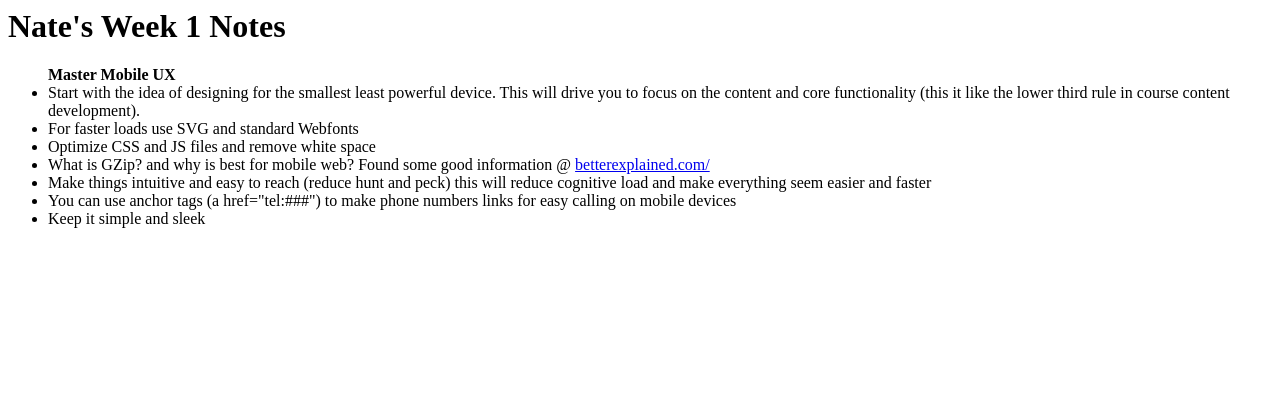
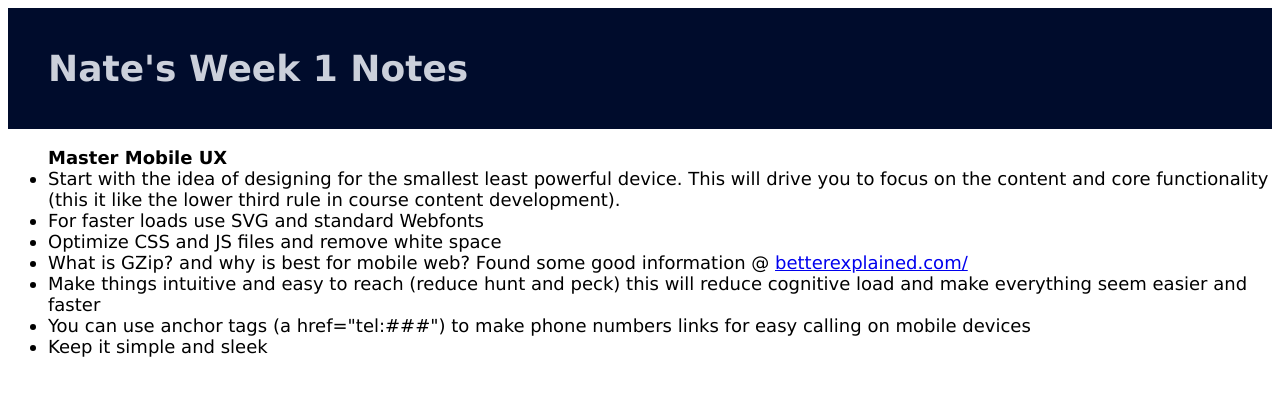
Before and after one commit to nmccoard/WDD330, a plain HTML site: page week1/index.html in a window 1280 px wide. Drawn offline with Linux system fonts and the light colour scheme.

Commit message:
Added more css to all index pages

```diff
--- a/css/styles.css
+++ b/css/styles.css
@@ -16,3 +16,10 @@ h2 {
    padding: 0px 50px 30px 70px;
    margin-top: 0px;
 }
+
+.title {
+   color: rgb(203, 208, 219);
+   background-color: rgb(0, 12, 44);
+   padding: 40px;
+   margin-bottom: 0px;
+}
--- a/week1/index.html
+++ b/week1/index.html
@@ -5,11 +5,11 @@
    <meta name="author" content="Nathan McCoard">
    <title>WDD 330 Week 1 Notes</title>
 
-   <!-- <link rel="stylesheet" href="css/styles.css"/> -->
+   <link rel="stylesheet" href="/css/styles.css"/>
 </head>
 
 <body>
-   <h1>Nate's Week 1 Notes</h1>
+   <h1 class="title">Nate's Week 1 Notes</h1>
    <ul>
       <lh><strong>Master Mobile UX</strong></lh>
       <li>Start with the idea of designing for the smallest least powerful device. This will drive you to focus on the content and core functionality (this it like the lower third rule in course content development).</li>
```
